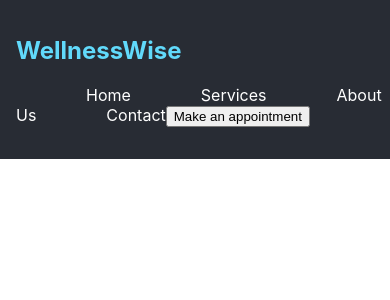
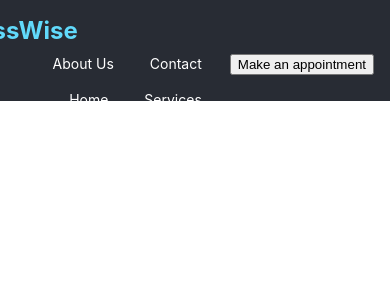
Before and after one commit to Mehar-Aziz/WellnessWise, a React (Create React App) app in the folder wellnesswise-frontend/: page / in a window 390 px wide. Shown: the top 300 px of the page. Built offline with nearby package versions, Linux system fonts and the light colour scheme.

Commit message:
Update Navbar

```diff
--- a/wellnesswise-frontend/src/components/Navbar.css
+++ b/wellnesswise-frontend/src/components/Navbar.css
@@ -1,4 +1,5 @@
 nav {
+    position: sticky;
     background-color: #282c34;
     padding: 1rem;
   }
@@ -10,15 +11,48 @@ nav {
   nav ul {
     list-style-type: none;
     padding: 0;
+    position: relative;
+    top: -40px;
   }
 
   nav ul li {
     display:inline;
     margin-left:50px;
     padding-left: 20px;
+    float: right;
   }
 
   nav ul li a {
     color: white;
     text-decoration: none;
   }
+
+  li a:hover {
+    color: #61dafb;
+    border-radius: 5px;
+  }
+
+  @media (max-width: 768px) {
+    nav ul {
+      display: inline;
+      flex-direction: column;
+      align-items: center;
+    }
+    nav ul li {
+        display: inline;
+        margin: 0.5rem 0;
+      }
+
+      nav h1 {
+        text-align: center;
+        position: relative;
+        left: -200px;
+        top: -20px;
+      }
+    }
+    @media (max-width: 480px) {
+        nav ul li a {
+          padding: 0.5rem;
+          font-size: 14px;
+        }
+      }
--- a/wellnesswise-frontend/src/components/Navbar.js
+++ b/wellnesswise-frontend/src/components/Navbar.js
@@ -6,11 +6,11 @@ function Navbar() {
         <nav>
             <h1>WellnessWise</h1>
             <ul>
+                <li><button>Make an appointment</button></li>
+                <li><a href="/contact">Contact</a></li>
+                <li><a href="/about">About Us</a></li>
+                <li><a href="/services">Services</a></li>
                 <li><a href="/">Home</a></li>
-                <li><a href="/services">Services</a></li>
-                <li><a href="/about">About Us</a></li>
-                <li><a href="/contact">Contact</a></li>
-                <button>Make an appointment</button>
             </ul>
         </nav>
     );
```
